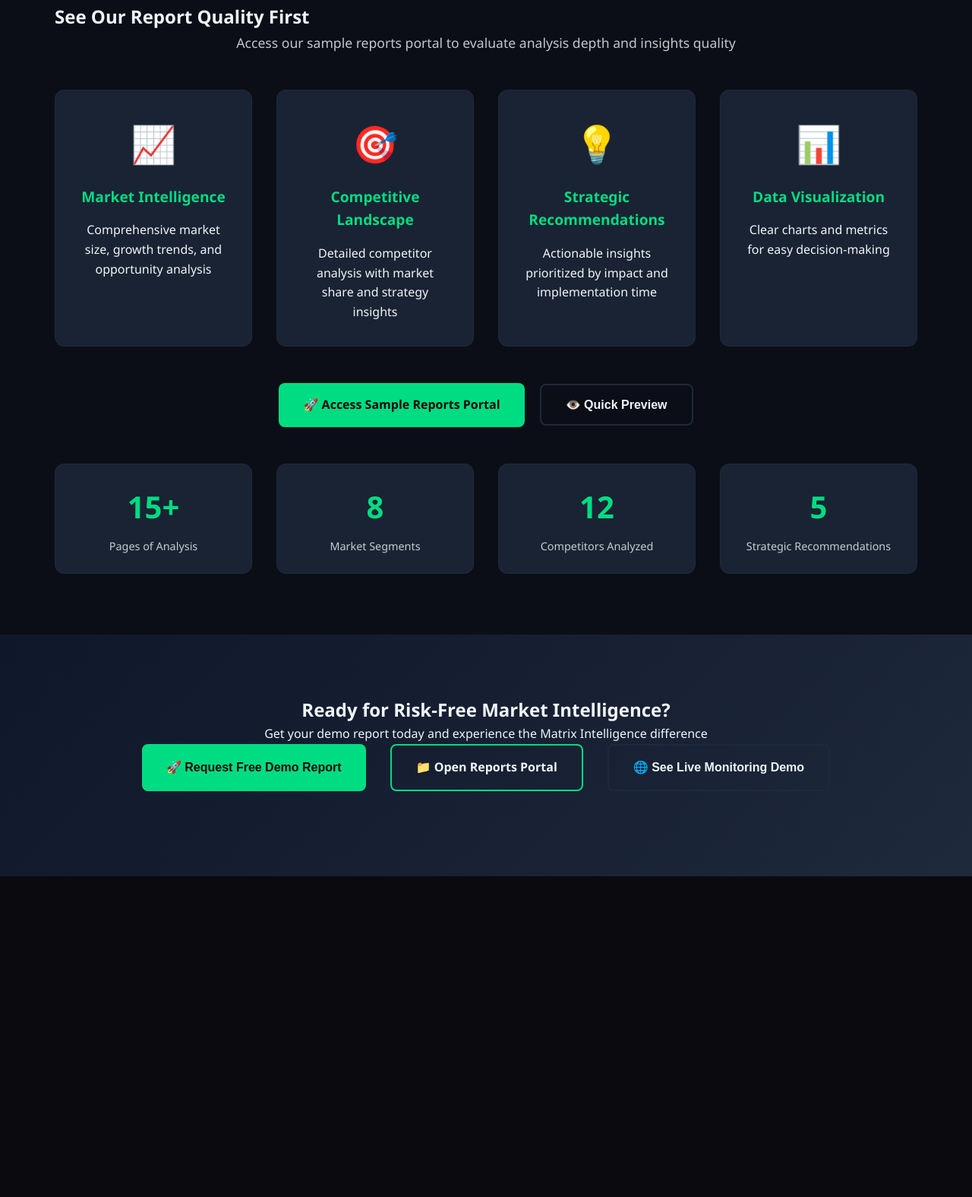
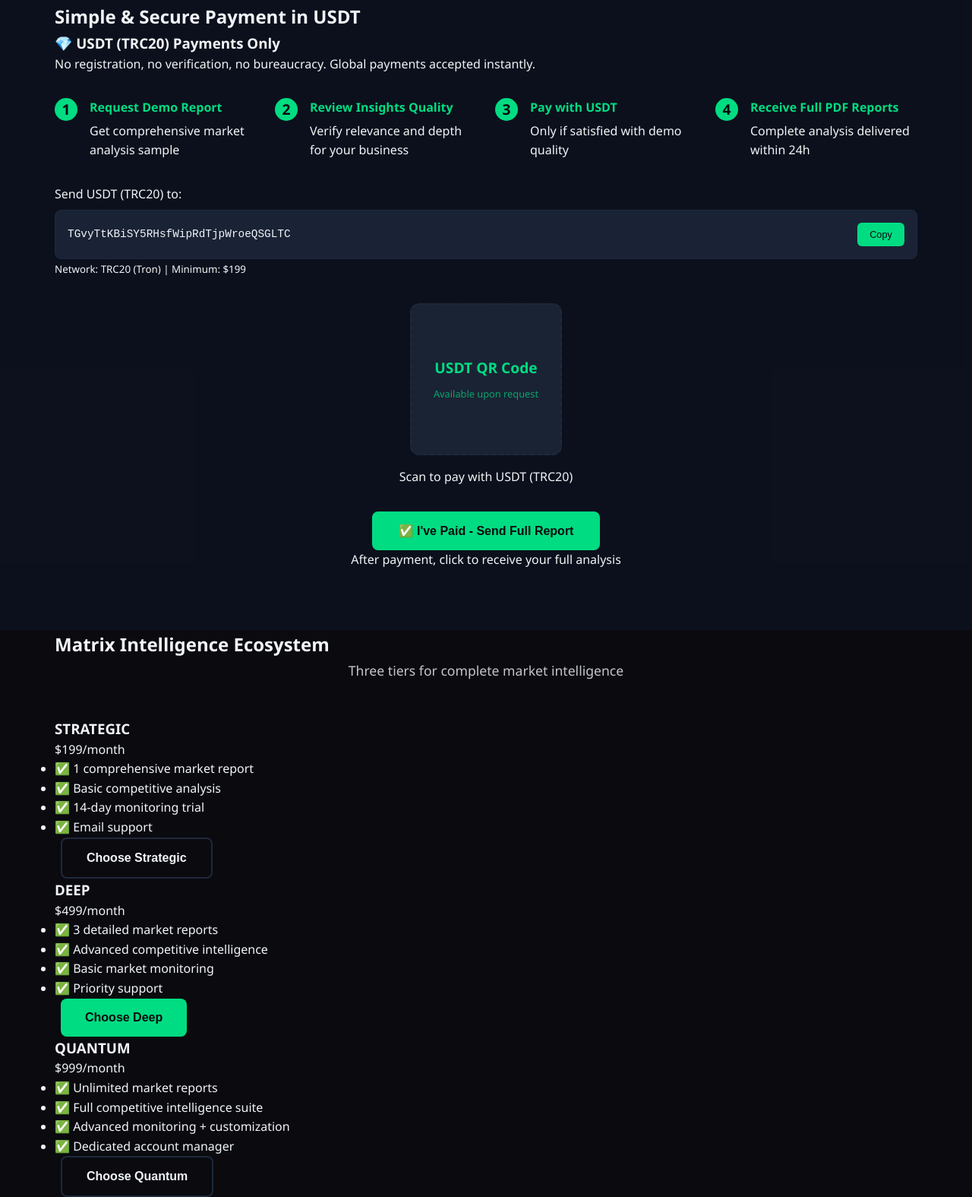
Before and after one commit to ngu2025/landing-ai-solutions, a plain HTML site: page index.html in a window 1280 px wide. Shown: the part 784-2359 px from the top of the page at 76% size. Before the commit the page ends 1937 px from the top, so only its background shows below. Drawn offline with Linux system fonts and the light colour scheme.

Commit message:
Обновления после редактирования

```diff
--- a/index.html
+++ b/index.html
@@ -6,7 +6,6 @@
     <title>AI Market Analysis - Payment After Results | Matrix Intelligence</title>
     <link rel="stylesheet" href="css/style.css">
     <link rel="stylesheet" href="css/landing.css">
-    <script src="https://cdnjs.cloudflare.com/ajax/libs/html2pdf.js/0.10.1/html2pdf.bundle.min.js"></script>
 </head>
 <body>
     <header class="header">
@@ -16,11 +15,9 @@
                 <span>AI-Powered Market Analysis</span>
             </div>
             <nav class="nav">
-                <a href="https://ngu2025.github.io/matrix-intelligence-constructor/" class="nav-link">🧩 Create Report</a>
+                <a href="#ecosystem-pricing" class="nav-link">💎 Pricing</a>
                 <a href="#analysis" class="nav-link active">📊 AI Analysis</a>
                 <a href="https://ngu2025.github.io/matrix-pulse/" class="nav-link">📈 Live Monitoring</a>
-                <div class="nav-divider"></div>
-                <a href="#ecosystem-pricing" class="nav-link">💎 Pricing</a>
             </nav>
         </div>
     </header>
@@ -32,7 +29,6 @@
 
             <div class="cta-buttons">
                 <button class="btn-primary" onclick="requestDemo()">Request Free Demo Report</button>
-                <!-- ИСПРАВЛЕНА ССЫЛКА -->
                 <a href="https://ngu2025.github.io/matrix-file-hub/"
                    class="btn-secondary"
                    target="_blank"
@@ -59,147 +55,147 @@
         </div>
     </section>
 
-    <!-- ... остальной код без изменений ... -->
+    <!-- ВОССТАНОВЛЕН ПЛАТЕЖНЫЙ РАЗДЕЛ -->
+    <section class="payment-section" id="payment">
+        <div class="container">
+            <h2>Simple & Secure Payment in USDT</h2>
+            <div class="payment-content">
+                <div class="payment-info">
+                    <h3>💎 USDT (TRC20) Payments Only</h3>
+                    <p>No registration, no verification, no bureaucracy. Global payments accepted instantly.</p>
 
-    <section class="pdf-demo-section" id="pdf-demo">
-        <div class="container">
-            <h2>See Our Report Quality First</h2>
-            <p class="section-subtitle">Access our sample reports portal to evaluate analysis depth and insights quality</p>
-
-            <div class="pdf-preview-grid">
-                <div class="pdf-feature">
-                    <div class="feature-icon">📈</div>
-                    <h3>Market Intelligence</h3>
-                    <p>Comprehensive market size, growth trends, and opportunity analysis</p>
+                    <div class="payment-steps">
+                        <div class="payment-step">
+                            <div class="step-number">1</div>
+                            <div class="step-content">
+                                <strong>Request Demo Report</strong>
+                                <p>Get comprehensive market analysis sample</p>
                             </div>
-
-                <div class="pdf-feature">
-                    <div class="feature-icon">🎯</div>
-                    <h3>Competitive Landscape</h3>
-                    <p>Detailed competitor analysis with market share and strategy insights</p>
                         </div>
-
-                <div class="pdf-feature">
-                    <div class="feature-icon">💡</div>
-                    <h3>Strategic Recommendations</h3>
-                    <p>Actionable insights prioritized by impact and implementation time</p>
+                        <div class="payment-step">
+                            <div class="step-number">2</div>
+                            <div class="step-content">
+                                <strong>Review Insights Quality</strong>
+                                <p>Verify relevance and depth for your business</p>
                             </div>
-
-                <div class="pdf-feature">
-                    <div class="feature-icon">📊</div>
-                    <h3>Data Visualization</h3>
-                    <p>Clear charts and metrics for easy decision-making</p>
+                        </div>
+                        <div class="payment-step">
+                            <div class="step-number">3</div>
+                            <div class="step-content">
+                                <strong>Pay with USDT</strong>
+                                <p>Only if satisfied with demo quality</p>
+                            </div>
+                        </div>
+                        <div class="payment-step">
+                            <div class="step-number">4</div>
+                            <div class="step-content">
+                                <strong>Receive Full PDF Reports</strong>
+                                <p>Complete analysis delivered within 24h</p>
+                            </div>
                         </div>
                     </div>
 
-            <div class="pdf-demo-actions">
-                <!-- ИСПРАВЛЕНА ССЫЛКА -->
-                <a href="https://ngu2025.github.io/matrix-file-hub/"
-                   class="btn-primary large"
-                   target="_blank"
-                   onclick="trackHubRedirect('pdf_demo_section')">
-                    🚀 Access Sample Reports Portal
-                </a>
-                <button class="btn-outline" onclick="showPDFPreview()">
-                    👁️ Quick Preview
-                </button>
+                    <!-- ВОССТАНОВЛЕН USDT АДРЕС -->
+                    <div class="usdt-address">
+                        <label>Send USDT (TRC20) to:</label>
+                        <div class="address-box">
+                            <code id="usdt-address">TGvyTtKBiSY5RHsfWipRdTjpWroeQSGLTC</code>
+                            <button class="btn-copy" onclick="copyAddress()">Copy</button>
+                        </div>
+                        <small>Network: TRC20 (Tron) | Minimum: $199</small>
                     </div>
 
-            <div class="pdf-stats">
-                <div class="stat">
-                    <div class="stat-number">15+</div>
-                    <div class="stat-label">Pages of Analysis</div>
+                    <div class="qr-code">
+                        <div class="qr-placeholder">
+                            <div class="qr-text">USDT QR Code</div>
+                            <div class="qr-note">Available upon request</div>
                         </div>
-                <div class="stat">
-                    <div class="stat-number">8</div>
-                    <div class="stat-label">Market Segments</div>
+                        <p>Scan to pay with USDT (TRC20)</p>
                     </div>
-                <div class="stat">
-                    <div class="stat-number">12</div>
-                    <div class="stat-label">Competitors Analyzed</div>
+
+                    <!-- ВОССТАНОВЛЕНА КНОПКА ПОДТВЕРЖДЕНИЯ ПЛАТЕЖА -->
+                    <div class="payment-confirmation">
+                        <button class="btn-confirm" onclick="showConfirmationForm()">
+                            ✅ I've Paid - Send Full Report
+                        </button>
+                        <p class confirmation-note>After payment, click to receive your full analysis</p>
                     </div>
-                <div class="stat">
-                    <div class="stat-number">5</div>
-                    <div class="stat-label">Strategic Recommendations</div>
                 </div>
             </div>
         </div>
     </section>
 
-    <!-- ... остальной код без изменений ... -->
+    <!-- ВОССТАНОВЛЕНА СЕКЦИЯ ЦЕНООБРАЗОВАНИЯ -->
+    <section class="unified-pricing" id="ecosystem-pricing">
+        <div class="container">
+            <h2>Matrix Intelligence Ecosystem</h2>
+            <p class="section-subtitle">Three tiers for complete market intelligence</p>
 
-    <section class="cta-section">
-        <div class="container">
-            <h2>Ready for Risk-Free Market Intelligence?</h2>
-            <p>Get your demo report today and experience the Matrix Intelligence difference</p>
-            <div class="cta-buttons">
-                <button class="btn-primary large" onclick="requestDemo()">
-                    🚀 Request Free Demo Report
-                </button>
-                <!-- ИСПРАВЛЕНА ССЫЛКА -->
-                <a href="https://ngu2025.github.io/matrix-file-hub/"
-                   class="btn-secondary"
-                   target="_blank"
-                   onclick="trackHubRedirect('cta_section')">
-                    📁 Open Reports Portal
-                </a>
-                <button class="btn-outline" onclick="window.open('https://ngu2025.github.io/matrix-pulse/', '_blank')">
-                    🌐 See Live Monitoring Demo
-                </button>
+            <div class="pricing-matrix">
+                <!-- STRATEGIC -->
+                <div class="plan-card strategic">
+                    <div class="plan-header">
+                        <h3>STRATEGIC</h3>
+                        <div class="price">$199<span>/month</span></div>
+                    </div>
+                    <ul class="plan-features">
+                        <li>✅ 1 comprehensive market report</li>
+                        <li>✅ Basic competitive analysis</li>
+                        <li>✅ 14-day monitoring trial</li>
+                        <li>✅ Email support</li>
+                    </ul>
+                    <button class="btn-outline" onclick="selectPlan('strategic')">Choose Strategic</button>
+                </div>
+
+                <!-- DEEP -->
+                <div class="plan-card deep featured">
+                    <div class="plan-header">
+                        <h3>DEEP</h3>
+                        <div class="price">$499<span>/month</span></div>
+                    </div>
+                    <ul class="plan-features">
+                        <li>✅ 3 detailed market reports</li>
+                        <li>✅ Advanced competitive intelligence</li>
+                        <li>✅ Basic market monitoring</li>
+                        <li>✅ Priority support</li>
+                    </ul>
+                    <button class="btn-primary" onclick="selectPlan('deep')">Choose Deep</button>
+                </div>
+
+                <!-- QUANTUM -->
+                <div class="plan-card quantum">
+                    <div class="plan-header">
+                        <h3>QUANTUM</h3>
+                        <div class="price">$999<span>/month</span></div>
+                    </div>
+                    <ul class="plan-features">
+                        <li>✅ Unlimited market reports</li>
+                        <li>✅ Full competitive intelligence suite</li>
+                        <li>✅ Advanced monitoring + customization</li>
+                        <li>✅ Dedicated account manager</li>
+                    </ul>
+                    <button class="btn-outline" onclick="selectPlan('quantum')">Choose Quantum</button>
+                </div>
             </div>
         </div>
     </section>
 
-    <!-- PDF Preview Modal -->
-    <div id="pdfPreviewModal" class="modal">
-        <div class="modal-content">
-            <div class="modal-header">
-                <h3>Sample PDF Report Preview</h3>
-                <span class="close" onclick="closePDFPreview()">&times;</span>
-            </div>
-            <div class="modal-body">
-                <div class="pdf-preview-content">
-                    <div class="preview-page">
-                        <div class="preview-header">
-                            <div class="preview-logo">MATRIX INTELLIGENCE</div>
-                            <div class="preview-title">Market Intelligence Demo Report</div>
-                        </div>
-                        <div class="preview-section">
-                            <h4>Executive Summary</h4>
-                            <p>Comprehensive analysis of market trends, competitive landscape, and growth opportunities...</p>
-                        </div>
-                        <div class="preview-section">
-                            <h4>Key Findings</h4>
-                            <ul>
-                                <li>Market growth: +12.4% YoY</li>
-                                <li>Competitive intensity: High</li>
-                                <li>Emerging opportunities: AI integration</li>
-                            </ul>
-                        </div>
-                    </div>
-                </div>
-                <div class="preview-actions">
-                    <!-- ИСПРАВЛЕНА ССЫЛКА -->
-                    <a href="https://ngu2025.github.io/matrix-file-hub/"
-                       class="btn-primary"
-                       target="_blank"
-                       onclick="trackHubRedirect('preview_modal')">
-                        Access Full Reports Portal
-                    </a>
-                    <button class="btn-outline" onclick="closePDFPreview()">Close Preview</button>
-                </div>
-            </div>
-        </div>
-    </div>
+    <script>
+        // ВОССТАНОВЛЕНЫ ПЛАТЕЖНЫЕ ФУНКЦИИ
+        function copyAddress() {
+            const address = "TGvyTtKBiSY5RHsfWipRdTjpWroeQSGLTC";
+            navigator.clipboard.writeText(address).then(() => {
+                alert('USDT address copied to clipboard!');
+            });
+        }
 
-    <!-- ... остальной код без изменений ... -->
+        function showConfirmationForm() {
+            const email = prompt('Please enter your email to receive the full report:');
+            if (email) {
+                alert('Thank you! We will verify your payment and send the full report within 24 hours.');
+            }
+        }
 
-    <script src="js/main.js"></script>
-    <script src="js/payment.js"></script>
-    <script src="js/pdf-generator.js"></script>
-
-    <script>
-        // Unified pricing selection
         function selectPlan(plan) {
             const plans = {
                 strategic: { price: 199, name: 'STRATEGIC' },
@@ -208,20 +204,14 @@
             };
 
             const selected = plans[plan];
-            alert(`Selected ${selected.name} plan for $${selected.price}/month. Redirecting to payment...`);
-            // Here would be integration with payment system
+            alert(`Selected ${selected.name} plan for $${selected.price}/month. Please proceed with USDT payment.`);
         }
 
-        // Hub redirect tracking
-        function trackHubRedirect(source) {
-            if (typeof gtag !== 'undefined') {
-                gtag('event', 'hub_redirect', {
-                    'event_category': 'navigation',
-                    'event_label': source,
-                    'value': 1
-                });
+        function requestDemo() {
+            const email = prompt('Enter your email for the demo report:');
+            if (email) {
+                alert('Demo report request received! We will contact you within 24 hours.');
             }
-            console.log('🔗 Hub redirect tracked from:', source);
         }
     </script>
 </body>
```
Lines whose indentation alone changed are shown as unchanged.
